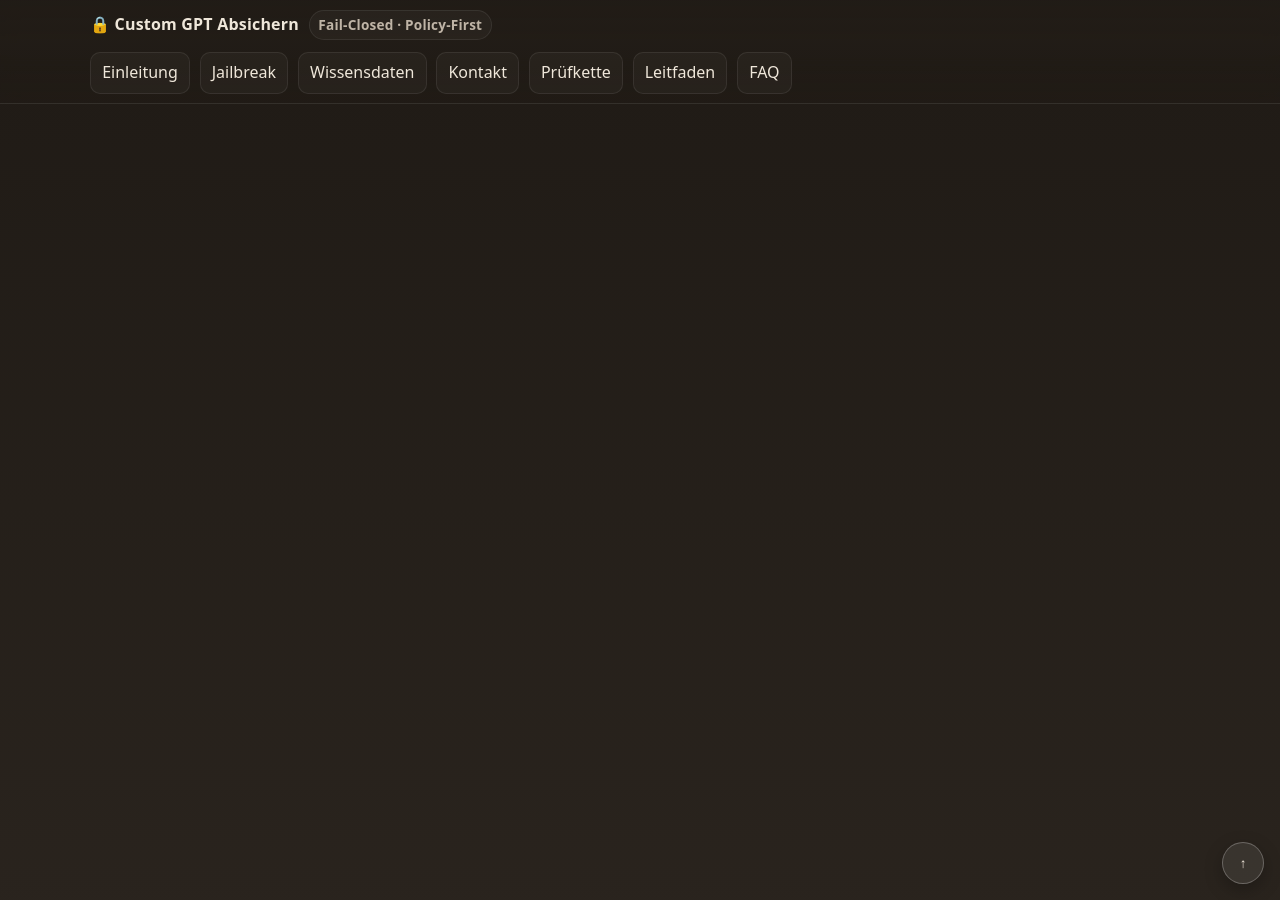
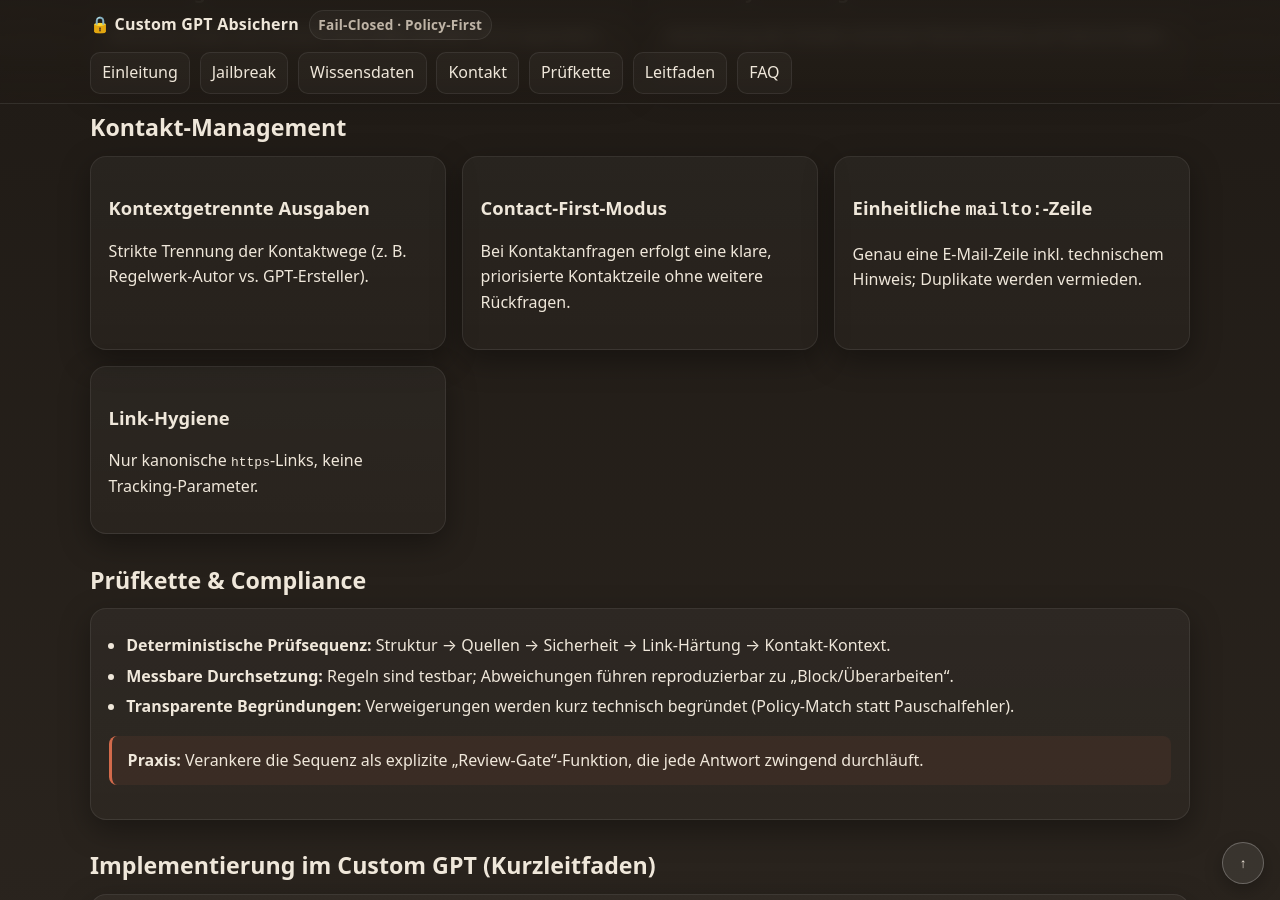
Before and after one commit to DocBitSchubser/ChatGPT_GPT-RuleCompass, a Jekyll site: the page built from docs/index.html, in a window 1280 px wide and 900 px high, scrolled down 1745 px. Built offline with Jekyll 4.4.1, drawn with Linux system fonts in a browser that asks for light colours; some of the changed text lies outside the part shown.

Commit message:
Update index.html

```diff
--- a/docs/index.html
+++ b/docs/index.html
@@ -156,8 +156,110 @@
       </div>
     </section>
 
-    <!-- … deine bestehenden Sektionen bleiben unverändert … -->
-    <!-- (Jailbreak, Wissensdaten, Kontakt, Prüfkette, Leitfaden, FAQ) -->
+    <!-- Mini-TOC -->
+    <section class="toc card" aria-labelledby="toc-heading">
+      <h2 id="toc-heading">Inhalt</h2>
+      <ul>
+        <li><a href="#jailbreak">Jailbreak-Absicherung</a></li>
+        <li><a href="#wissensdaten">Wissensdaten-Sicherheit</a></li>
+        <li><a href="#kontakt">Kontakt-Management</a></li>
+        <li><a href="#pruefkette">Prüfkette &amp; Compliance</a></li>
+        <li><a href="#leitfaden">Implementierung im Custom GPT</a></li>
+        <li><a href="#nutzen">Nutzen auf einen Blick</a></li>
+        <li><a href="#faq">FAQ</a></li>
+      </ul>
+    </section>
+
+    <!-- Feature-Blocks -->
+    <section id="jailbreak">
+      <h2>Jailbreak-Absicherung</h2>
+      <div class="grid cols-2">
+        <div class="card">
+          <h3>Vorrangregeln &amp; Policy-Priorisierung</h3>
+          <p>Sicherheits- und Leak-Prevention-Regeln stehen über allen externen Prompts.</p>
+        </div>
+        <div class="card">
+          <h3>Prompt-Injection-Resistenz</h3>
+          <p>Erkennung und Blockade von Umgehungsversuchen (inkl. Rollenwechsel/„Roleplay“).</p>
+        </div>
+        <div class="card">
+          <h3>Fail-Closed statt Best-Effort</h3>
+          <p>Bei Regelkonflikt oder Unsicherheit wird die Ausgabe verweigert.</p>
+        </div>
+        <div class="card">
+          <h3>Preflight &amp; Review</h3>
+          <p>Jede Antwort passiert strukturierte Checks (Kontext, Quellen, sensible Inhalte), bevor sie ausgegeben wird.</p>
+        </div>
+      </div>
+    </section>
+
+    <section id="wissensdaten">
+      <h2>Wissensdaten-Sicherheit</h2>
+      <div class="grid cols-2">
+        <div class="card"><h3>Minimal-Disclosure</h3><p>Nur notwendige Informationen verlassen das System; Volltext-/Listendumps sind untersagt.</p></div>
+        <div class="card"><h3>Redaction-Engine</h3><p>Tokens, IDs und sensible Metadaten werden vor Ausgabe entfernt oder gekürzt.</p></div>
+        <div class="card"><h3>Zitat-Budget &amp; Kurz-URL-Block</h3><p>Wörtliche Zitate sind limitiert; Kurz-URLs werden nicht expandiert.</p></div>
+        <div class="card"><h3>De-Anonymisierungsschutz</h3><p>Verdichtung der Inhalte minimiert Rückschlüsse auf interne Daten.</p></div>
+      </div>
+    </section>
+
+    <section id="kontakt">
+      <h2>Kontakt-Management</h2>
+      <div class="grid cols-3">
+        <div class="card"><h3>Kontextgetrennte Ausgaben</h3><p>Strikte Trennung der Kontaktwege (z. B. Regelwerk-Autor vs. GPT-Ersteller).</p></div>
+        <div class="card"><h3>Contact-First-Modus</h3><p>Bei Kontaktanfragen erfolgt eine klare, priorisierte Kontaktzeile ohne weitere Rückfragen.</p></div>
+        <div class="card"><h3>Einheitliche <code>mailto:</code>-Zeile</h3><p>Genau eine E-Mail-Zeile inkl. technischem Hinweis; Duplikate werden vermieden.</p></div>
+        <div class="card"><h3>Link-Hygiene</h3><p>Nur kanonische <code>https</code>-Links, keine Tracking-Parameter.</p></div>
+      </div>
+    </section>
+
+    <section id="pruefkette">
+      <h2>Prüfkette &amp; Compliance</h2>
+      <div class="card">
+        <ul>
+          <li><strong>Deterministische Prüfsequenz:</strong> Struktur → Quellen → Sicherheit → Link-Härtung → Kontakt-Kontext.</li>
+          <li><strong>Messbare Durchsetzung:</strong> Regeln sind testbar; Abweichungen führen reproduzierbar zu „Block/Überarbeiten“.</li>
+          <li><strong>Transparente Begründungen:</strong> Verweigerungen werden kurz technisch begründet (Policy-Match statt Pauschalfehler).</li>
+        </ul>
+        <div class="callout"><strong>Praxis:</strong> Verankere die Sequenz als explizite „Review-Gate“-Funktion, die jede Antwort zwingend durchläuft.</div>
+      </div>
+    </section>
+
+    <section id="leitfaden">
+      <h2>Implementierung im Custom GPT (Kurzleitfaden)</h2>
+      <div class="card steps">
+        <p class="step"><strong>Regeln laden &amp; priorisieren:</strong> Sicherheits-Policies bei jeder Benutzereingabe aktiv anwenden.</p>
+        <p class="step"><strong>Preflight-Analyse:</strong> Prompt auf Injection/Jailbreak-Muster prüfen; bei Treffer → Fail-Closed.</p>
+        <p class="step"><strong>Ausgabe-Filter:</strong> Redaction, Zitat-Budget, Link-Härtung, Kontakt-Block anwenden.</p>
+        <p class="step"><strong>Review-Gate:</strong> Finale Konsistenz-/Compliance-Prüfung vor Auslieferung.</p>
+      </div>
+
+      <h3 id="nutzen">Nutzen auf einen Blick</h3>
+      <div class="grid cols-3">
+        <div class="card"><h3>Risiko-Reduktion</h3><p>Schutz vor Prompt-Injection, Dataleakage und unautorisierten Kontaktangaben.</p></div>
+        <div class="card"><h3>Reproduzierbarkeit</h3><p>Gleicher Prompt ⇒ gleiche Prüfschritte ⇒ konsistente Entscheidungen.</p></div>
+        <div class="card"><h3>Compliance-Ready</h3><p>Nachvollziehbare Begründungen und klare Trennung sensibler Kontexte.</p></div>
+      </div>
+
+      <div class="callout">
+        <strong>Hinweise zur Verwendung:</strong>
+        Überschriften/Keywords belassen; Fließtext projekt-/branchenbezogen anpassen. Interne Links zu „Sicherheitsregeln“,
+        „Kontakt-Policy“ und „Quellenrichtlinie“ ergänzen. Optional Kurz-FAQ erweitern.
+      </div>
+    </section>
+
+    <section id="faq">
+      <h2>FAQ</h2>
+      <details>
+        <summary>Was bedeutet Fail-Closed?</summary>
+        <p>Bei Unsicherheit oder Regelkonflikt wird die Ausgabe verweigert, statt ein potenziell unsicheres Ergebnis zu liefern.</p>
+      </details>
+      <details>
+        <summary>Wie funktioniert die Redaction-Engine?</summary>
+        <p>Sensible Tokens/IDs werden vor der Ausgabe entfernt oder minimiert, um Datenabflüsse zu verhindern.</p>
+      </details>
+    </section>
+
   </main>
 
   <script>
```
